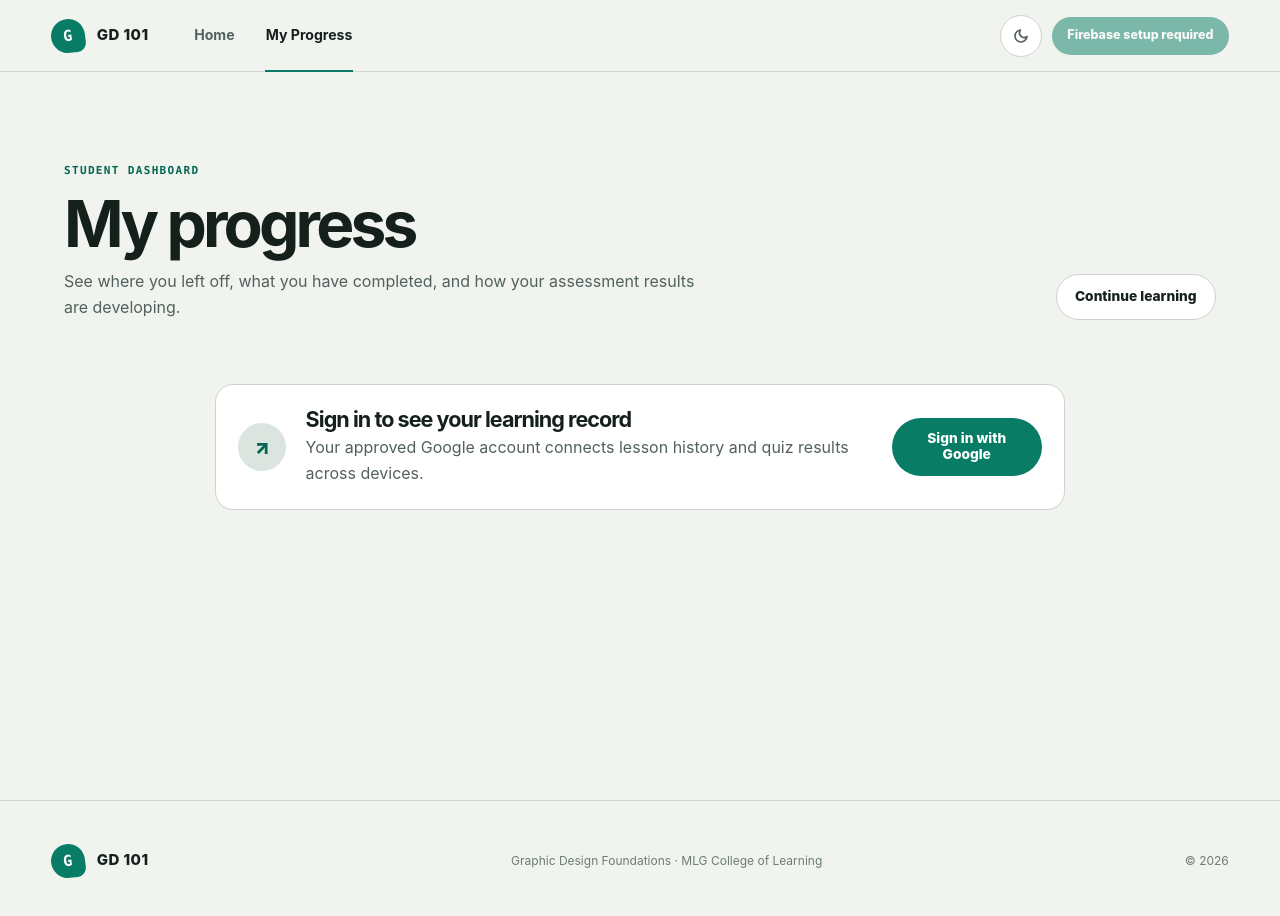
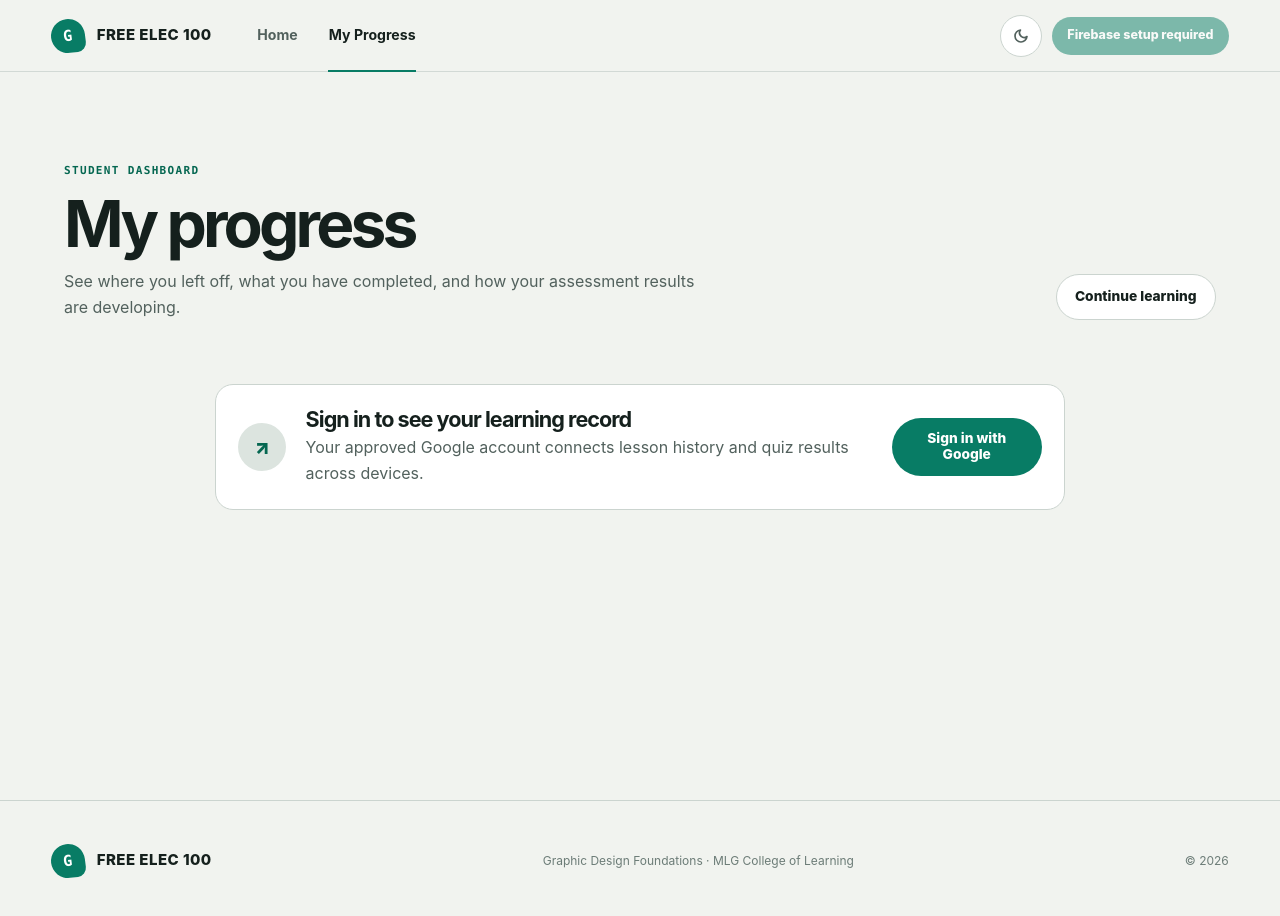
Before and after one commit to rreno1/gd, a plain HTML site: page progress.html in a window 1280 px wide. Drawn offline with Linux system fonts and the light colour scheme.

Commit message:
Rename GD 101 to correct FREE ELEC 100

```diff
--- a/data/course.js
+++ b/data/course.js
@@ -83,7 +83,7 @@
 
   window.GD = window.GD || {};
   window.GD.course = {
-    code: 'GD 101',
+    code: 'FREE ELEC 101 - Graphic Design',
     title: 'Graphic Design Foundations',
     institution: 'MLG College of Learning',
     academicYear: '2026',
--- a/progress.html
+++ b/progress.html
@@ -3,9 +3,9 @@
 <head>
   <meta charset="utf-8">
   <meta name="viewport" content="width=device-width, initial-scale=1">
-  <meta name="description" content="Track GD 101 lesson progress, quiz results, and recent activity.">
+  <meta name="description" content="Track FREE ELEC 100 lesson progress, quiz results, and recent activity.">
   <meta name="theme-color" content="#0d1114">
-  <title>My Progress — GD 101</title>
+  <title>My Progress — FREE ELEC 100</title>
   <link rel="stylesheet" href="styles/theme.css">
   <link rel="stylesheet" href="styles/main.css">
   <script src="js/theme.js?v=3"></script>
@@ -14,9 +14,9 @@
   <a class="skip-link" href="#mainContent">Skip to content</a>
   <nav class="portal-nav" aria-label="Primary navigation">
     <button class="mobile-menu-toggle" type="button" data-mobile-toggle aria-label="Open navigation" aria-controls="primaryNav" aria-expanded="false"><span></span><span></span></button>
-    <a class="nav-brand" href="index.html" aria-label="GD 101 home"><span class="brand-mark" aria-hidden="true">G</span><span>GD 101</span></a>
+    <a class="nav-brand" href="index.html" aria-label="FREE ELEC 100 home"><span class="brand-mark" aria-hidden="true">G</span><span>FREE ELEC 100</span></a>
     <div class="nav-links mobile-drawer" id="primaryNav" data-mobile-drawer>
-      <div class="drawer-header"><div><small>GD 101</small><strong>Navigation</strong></div><button type="button" data-mobile-close aria-label="Close navigation">×</button></div>
+      <div class="drawer-header"><div><small>FREE ELEC 100</small><strong>Navigation</strong></div><button type="button" data-mobile-close aria-label="Close navigation">×</button></div>
       <a class="nav-link" href="index.html">Home</a><a class="nav-link active" aria-current="page" href="progress.html">My Progress</a><a class="nav-link" id="adminLink" href="admin.html" hidden>Admin</a>
       <div class="drawer-footer"><span>Graphic Design Foundations</span><small>MLG College of Learning</small></div>
     </div>
@@ -45,7 +45,7 @@
     </div>
   </main>
 
-  <footer class="portal-footer"><a class="nav-brand" href="index.html"><span class="brand-mark" aria-hidden="true">G</span><span>GD 101</span></a><p>Graphic Design Foundations · MLG College of Learning</p><p>© <span data-current-year>2026</span></p></footer>
+  <footer class="portal-footer"><a class="nav-brand" href="index.html"><span class="brand-mark" aria-hidden="true">G</span><span>FREE ELEC 100</span></a><p>Graphic Design Foundations · MLG College of Learning</p><p>© <span data-current-year>2026</span></p></footer>
   <script src="js/navigation.js?v=3"></script><script src="data/course.js?v=3"></script><script src="js/firebase-config.js?v=3"></script><script src="js/firebase.js?v=3"></script><script src="js/auth.js?v=3"></script><script src="js/progress.js?v=3"></script>
 </body>
 </html>
```
Also changed, not shown: FIREBASE_SETUP.md (+1 -1 lines), admin.html (+4 -4 lines), index.html (+4 -4 lines), lesson.html (+3 -3 lines).
